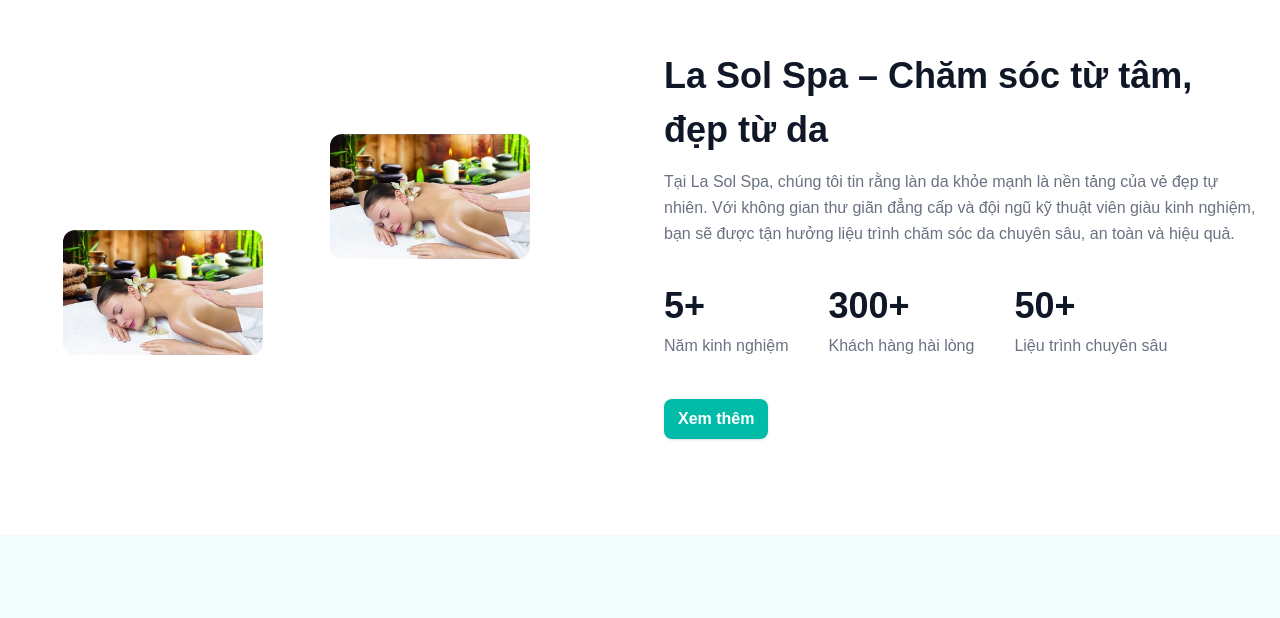
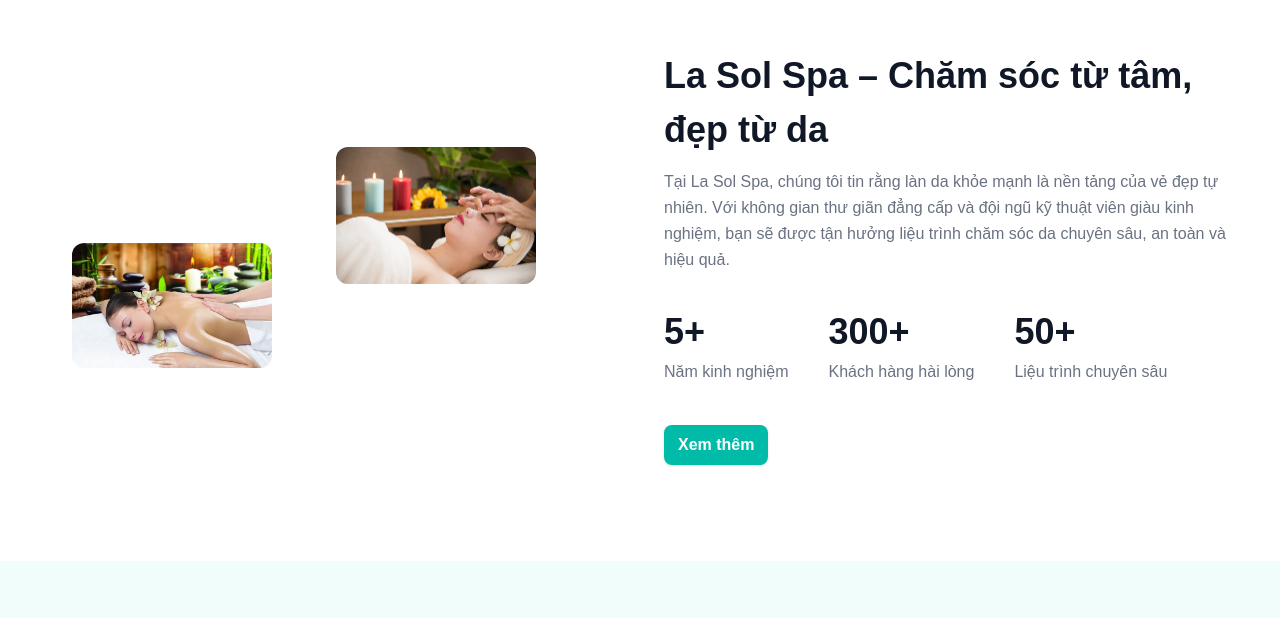
Before and after one commit to GiaBaoDoan/landing_page, a Next.js app: page / in a window 1280 px wide. Shown: the part 847-1465 px from the top of the page. Built offline with nearby package versions, Linux system fonts and the light colour scheme.

Commit message:
fix about image

```diff
--- a/src/components/About.tsx
+++ b/src/components/About.tsx
@@ -1,13 +1,13 @@
 "use client";
 
+import Container from "@/components/Container";
 import { motion } from "framer-motion";
 import Image from "next/image";
 
 export default function AboutSection() {
   return (
     <section className="py-24 relative" id="about">
-      {/* <div className="absolute inset-0 -z-10 bg-[url('/images/bg-about.webp')] bg-cover bg-center rounded-xl"></div> */}
-      <div className="w-full max-w-7xl px-4 md:px-5 lg:px-5 mx-auto">
+      <Container>
         <div className="w-full justify-start items-center gap-12 grid lg:grid-cols-2 grid-cols-1">
           {/* Ảnh bên trái */}
           <motion.div
@@ -17,7 +17,7 @@
             viewport={{ once: true }}
             className="w-full justify-center items-start gap-6 grid sm:grid-cols-2 grid-cols-1 lg:order-first order-last"
           >
-            <div className="pt-24 lg:justify-center sm:justify-end justify-start items-start gap-2.5 flex">
+            <div className="pt-24 lg:justify-center sm:justify-start justify-start items-start gap-2.5 flex">
               <Image
                 width={200}
                 height={200}
@@ -30,7 +30,7 @@
               width={200}
               height={200}
               className="rounded-xl object-cover"
-              src="/images/about-1.webp"
+              src="/images/about-2.webp"
               alt="about us"
             />
           </motion.div>
@@ -92,7 +92,7 @@
             </a>
           </motion.div>
         </div>
-      </div>
+      </Container>
     </section>
   );
 }
```
